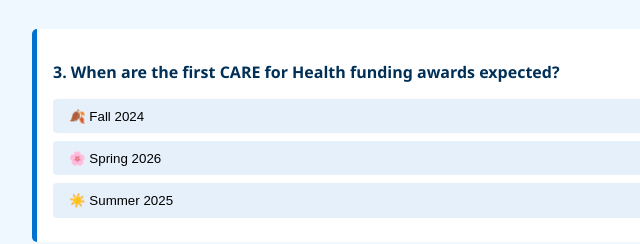
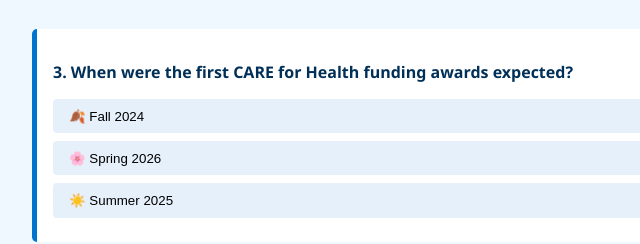
Before and after one commit to CossackZacc/care-for-health-knowledge-check, a plain HTML site: page index.html in a window 1280 px wide. Shown: the part 616-860 px from the top of the page, 208-848 px from the left. Drawn offline with Linux system fonts and the light colour scheme.

Commit message:
Update index.html

```diff
--- a/index.html
+++ b/index.html
@@ -78,7 +78,7 @@
   </div>
 
   <div class="question" data-correct="0">
-    <p><strong>3. When are the first CARE for Health funding awards expected?</strong></p>
+    <p><strong>3. When were the first CARE for Health funding awards expected?</strong></p>
     <div class="answers">
       <button onclick="checkAnswer(this, true)">🍂 Fall 2024</button>
       <button onclick="checkAnswer(this, false)">🌸 Spring 2026</button>
```
